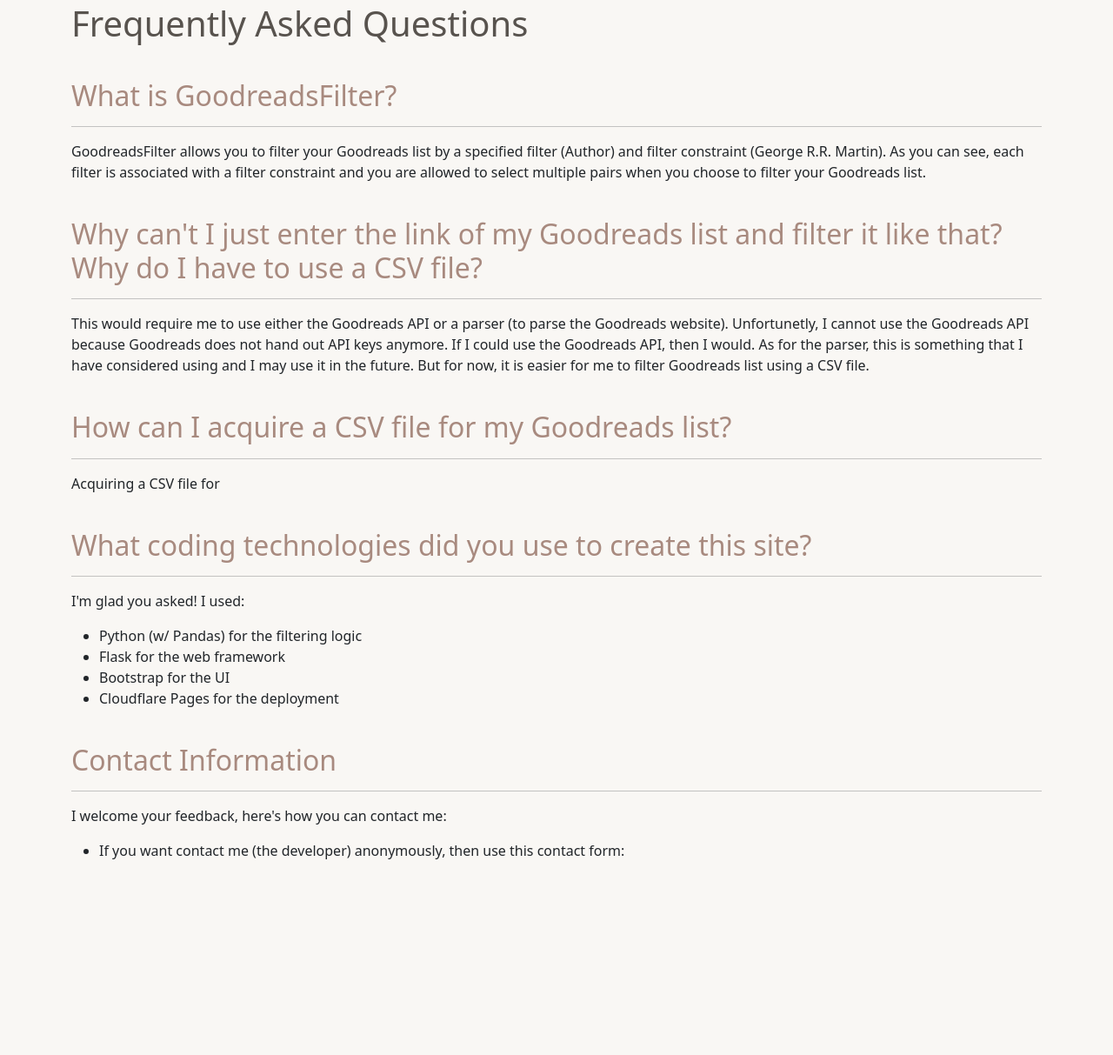
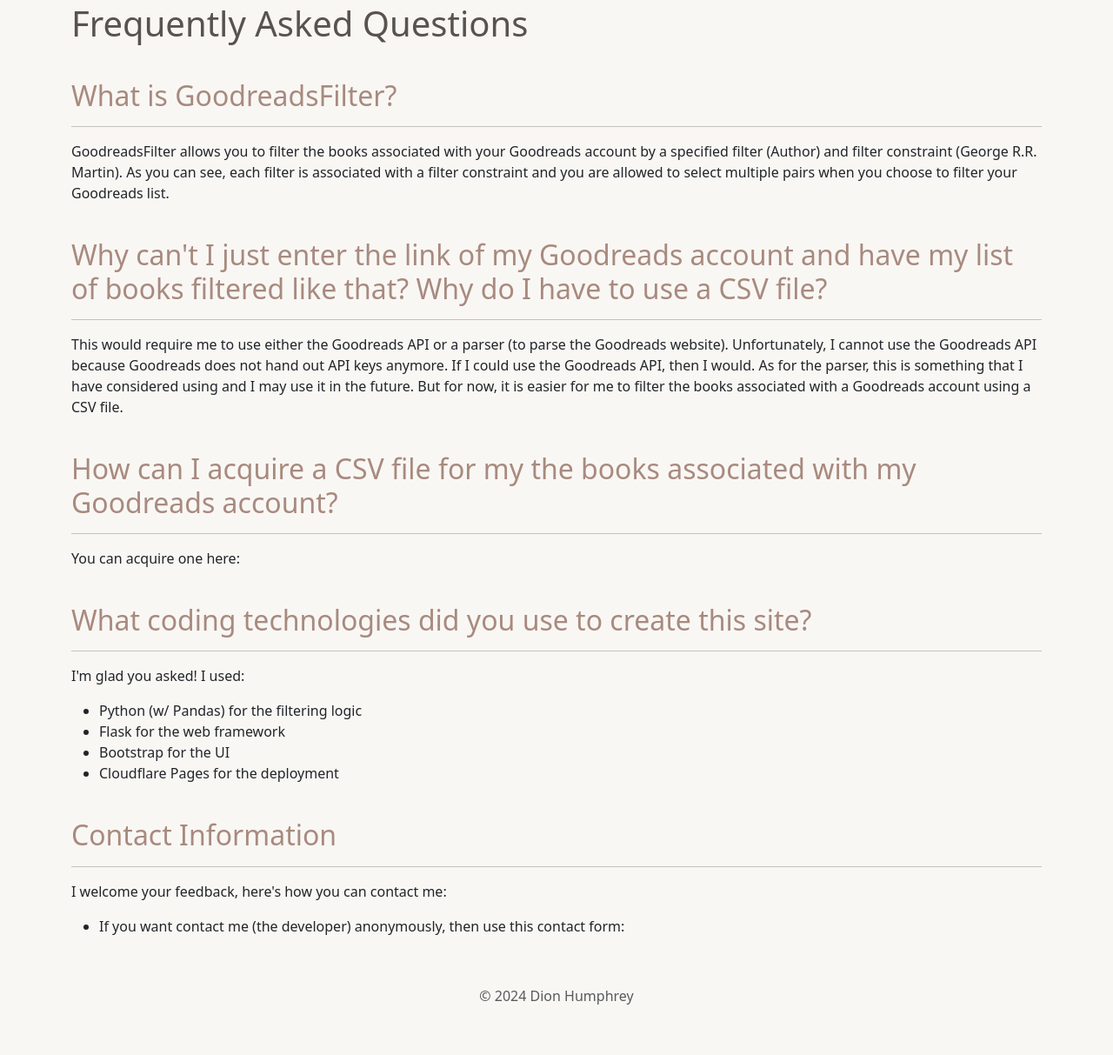
Before and after one commit to GSDion/Goodreads-list-filter, a Flask app: page /faq in a window 1280 px wide. Shown: the part 53-1266 px from the top of the page at 87% size. Before the commit the page ends 1041 px from the top, so only its background shows below. Run offline with Flask 3, Linux system fonts and the light colour scheme.

Commit message:
animation for contact id on faq.html
- animation for contact id on faq.html
- added footer to faq.html
- edited some sections on faq.html

```diff
--- a/static/index.css
+++ b/static/index.css
@@ -31,4 +31,13 @@
     margin-top:40px;
     margin-bottom:40px;
 }
+
+ #contact:target { /* i.e when this element is navigated to (from a link) */
+    animation-name: ref-animation;
+    animation-duration: 3s;
+ }
+ @keyframes ref-animation {
+    from { background-color: #FFFFCC;     }
+    to   { background-color: transparent; }
+ }
 /* top margin of buttons, color of delete-filter button (red), color of add-filter button (green)*/
--- a/templates/faq.html
+++ b/templates/faq.html
@@ -39,7 +39,7 @@
                 <hr>
                 <div class="panel-body padding-bottom-none">
                     <div>
-                        <p>GoodreadsFilter allows you to filter your Goodreads list by a specified filter (Author) and filter constraint (George R.R. Martin).
+                        <p>GoodreadsFilter allows you to filter the books associated with your Goodreads account by a specified filter (Author) and filter constraint (George R.R. Martin).
                             As you can see, each filter is associated with a filter constraint and you are allowed to select multiple pairs when you choose to filter your Goodreads
                             list.</p>
                     </div>
@@ -47,25 +47,25 @@
         </section>
 
         <section class="panel panel-default">
-            <h2 class="panel-heading">Why can't I just enter the link of my Goodreads list and filter it like that? Why do I have to use a CSV file?</h2>
+            <h2 class="panel-heading">Why can't I just enter the link of my Goodreads account and have my list of books filtered like that? Why do I have to use a CSV file?</h2>
                 <hr>
                 <div class="panel-body padding-bottom-none">
                     <div>
-                        <p>This would require me to use either the Goodreads API or a parser (to parse the Goodreads website). Unfortunetly, I cannot
+                        <p>This would require me to use either the Goodreads API or a parser (to parse the Goodreads website). Unfortunately, I cannot
                             use the Goodreads API because Goodreads does not hand out API keys anymore. If I could use the Goodreads API, then
                             I would. As for the parser, this is something that I have considered using and I may use it in the future. But for now, it is easier
-                            for me to filter Goodreads list using a CSV file.</p>
+                            for me to filter the books associated with a Goodreads account using a CSV file.</p>
                     </div>
                 </div>
         </section>
 
 
         <section class="panel panel-default" >
-            <h2 class="panel-heading">How can I acquire a CSV file for my Goodreads list?</h2>
+            <h2 class="panel-heading">How can I acquire a CSV file for my the books associated with my Goodreads account?</h2>
                 <hr>
                 <div class="panel-body padding-bottom-none">
                     <div>
-                        <p>Acquiring a CSV file for </p>
+                        <p>You can acquire one here: </p>
                     </div>
                 </div>
         </section>
@@ -86,7 +86,7 @@
                 </div>
         </section>
 
-        <section class="panel panel-default" id="contact">
+        <section class="panel panel-default contact" id="contact">
             <h2 class="panel-heading">Contact Information</h2>
                 <hr>
                 <div class="panel-body padding-bottom-none">
@@ -99,6 +99,29 @@
                 </div>
         </section>
 
+        <div class="container">
+            <footer class="py-3 my-4">
+            <!-- <ul class="nav justify-content-center border-bottom pb-3 mb-3">
+                <li class="nav-item"><a href="{{ url_for('index') }}" class="nav-link px-2 text-body-secondary">Home</a></li>
+                <li class="nav-item"><a href="{{ url_for('faq') }}" class="nav-link px-2 text-body-secondary">FAQ</a></li>
+                <li class="nav-item"><a href="{{ url_for('faq') }}#contact" class="nav-link px-2 text-body-secondary">Contact</a></li>
+            </ul> -->
+            <p class="text-center text-body-secondary">&copy; 2024 Dion Humphrey</p>
+            </footer>
+        </div>
+
+        <script>
+            function changeDivColor(color) {
+                document.getElementById("contact").style.backgroundColor = color;
+            }
+            document.getElementById("#contact").onClick = function() { //when the anchor is clicked
+                changeDivColor("red"); //chang the div color to red
+                setTimeout(function() { //wait 1000 milliseconds (1s) -- see below
+                    changeDivColor("white"); //then change it back to white
+                }, 1000);
+            };
+        </script>
+
     </div>
     <!--Footer-->
 </body>
```
Also changed, not shown: templates/index.html (+13 -0 lines).
